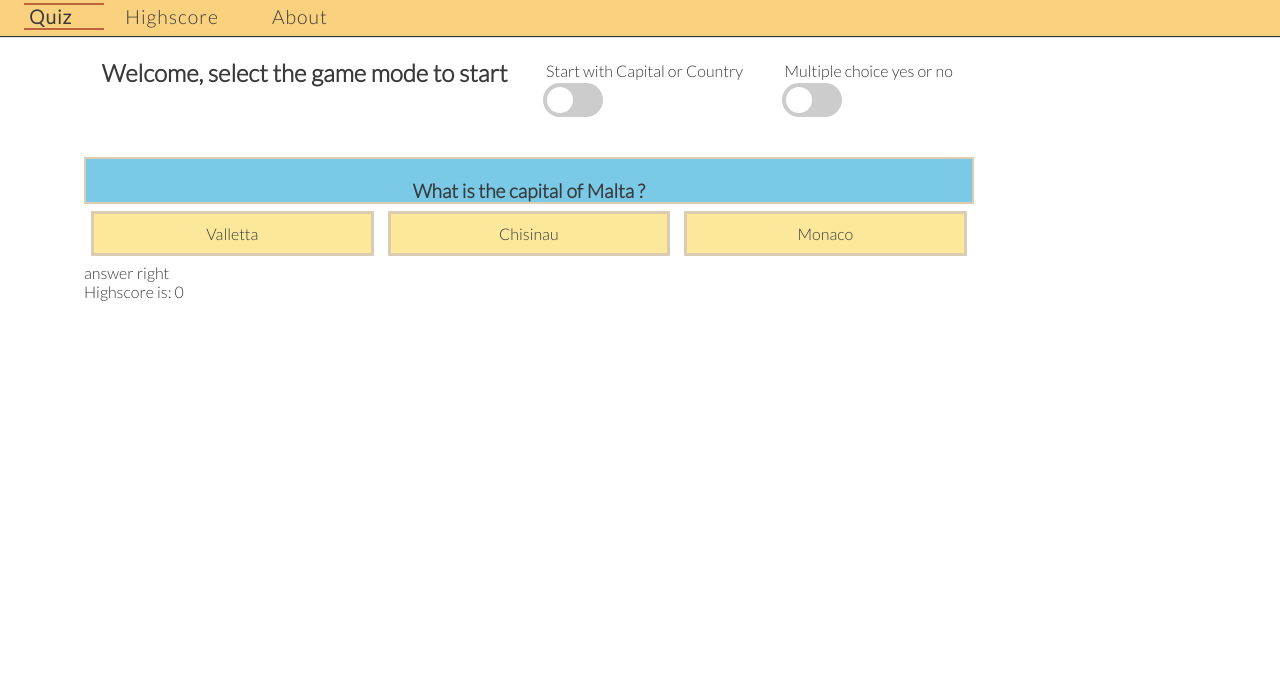
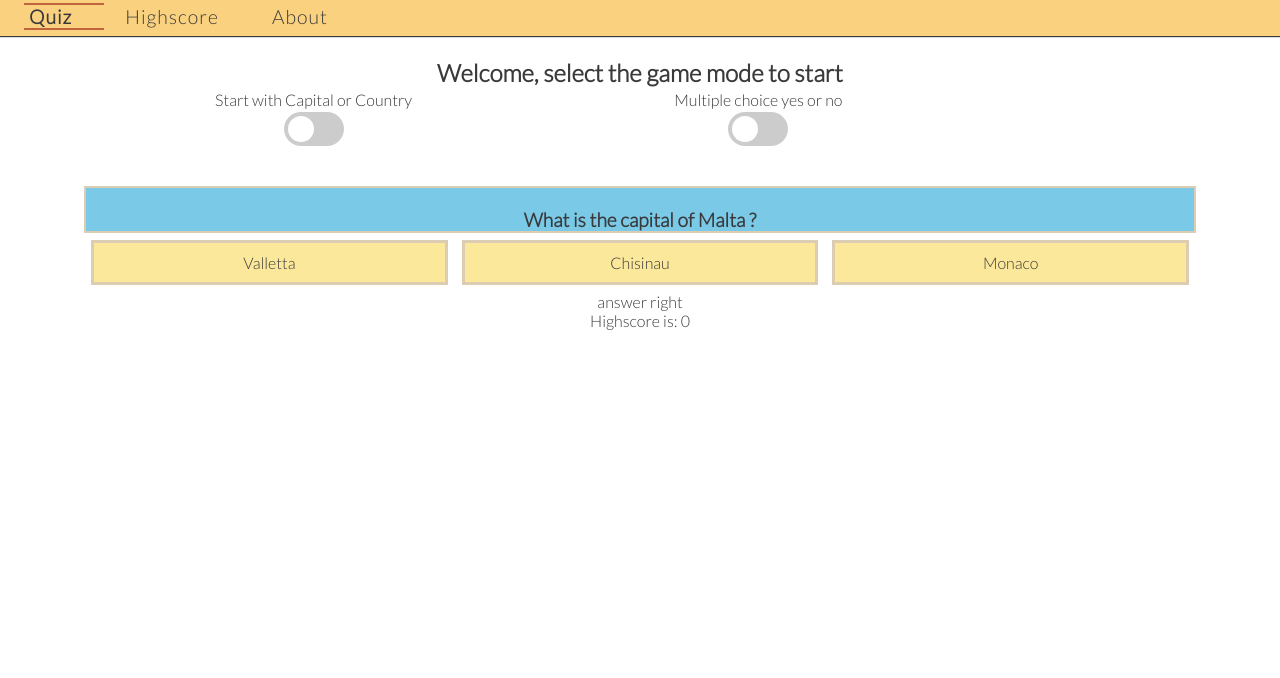
Before and after one commit to Fl0W97/test-environment_js, a plain HTML site: page index.html in a window 1280 px wide. Shown: the part 55-733 px from the top of the page. Drawn offline with nearby package versions, Linux system fonts and the light colour scheme.

Commit message:
add text-algin: center to section_style style.css

```diff
--- a/assets/css/style.css
+++ b/assets/css/style.css
@@ -107,6 +107,7 @@ main {
     width: 90%;
     padding: 20px;
     background-color: rgba(255, 255, 255, .8);
+    text-align: center;
 }
 
 
@@ -262,14 +263,12 @@ footer {
         flex-direction: column;
         display: flex;
         /*justify-content: space-around;*/
-        width: 80%;
     }
 
     #box_answers {
         flex-direction: row;
         display: flex;
         justify-content: space-around;
-        width: 80%;
     }
 
     #game_settings {
--- a/assets/js/script2.js
+++ b/assets/js/script2.js
@@ -64,6 +64,7 @@ function clickAnswer(event) {
         document.getElementById("highscore").innerHTML = "Highscore is: " + highscore;
     } else {
         document.getElementById("feedbackForUser").innerHTML = "Incorrect! The correct answer is " + correctAnswer;
+        alert('The game is over. You highscore is '  + highscore)
     }
 
     generateQuestion(); // Generate a new question after each answer
--- a/index.html
+++ b/index.html
@@ -44,11 +44,10 @@
     <main id="bg-euro-map">
         <!-- intro, game set up -->
         <section class="section_style">
+            <h2>
+                Welcome, select the game mode to start
+            </h2>
             <div id="game_settings">
-                <h2>
-                    Welcome, select the game mode to start
-                </h2>
-
                 <div>
                     <p>Start with Capital or Country</p>
                     <!-- switch -->
```
